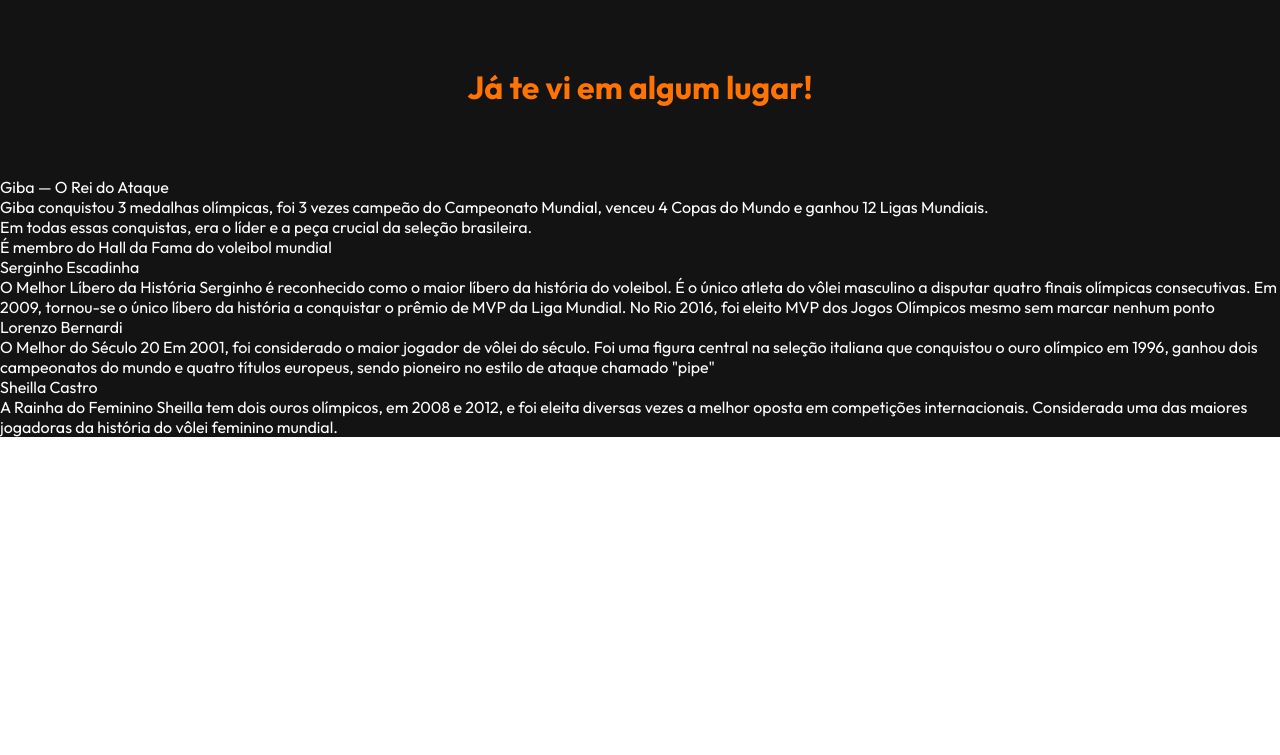
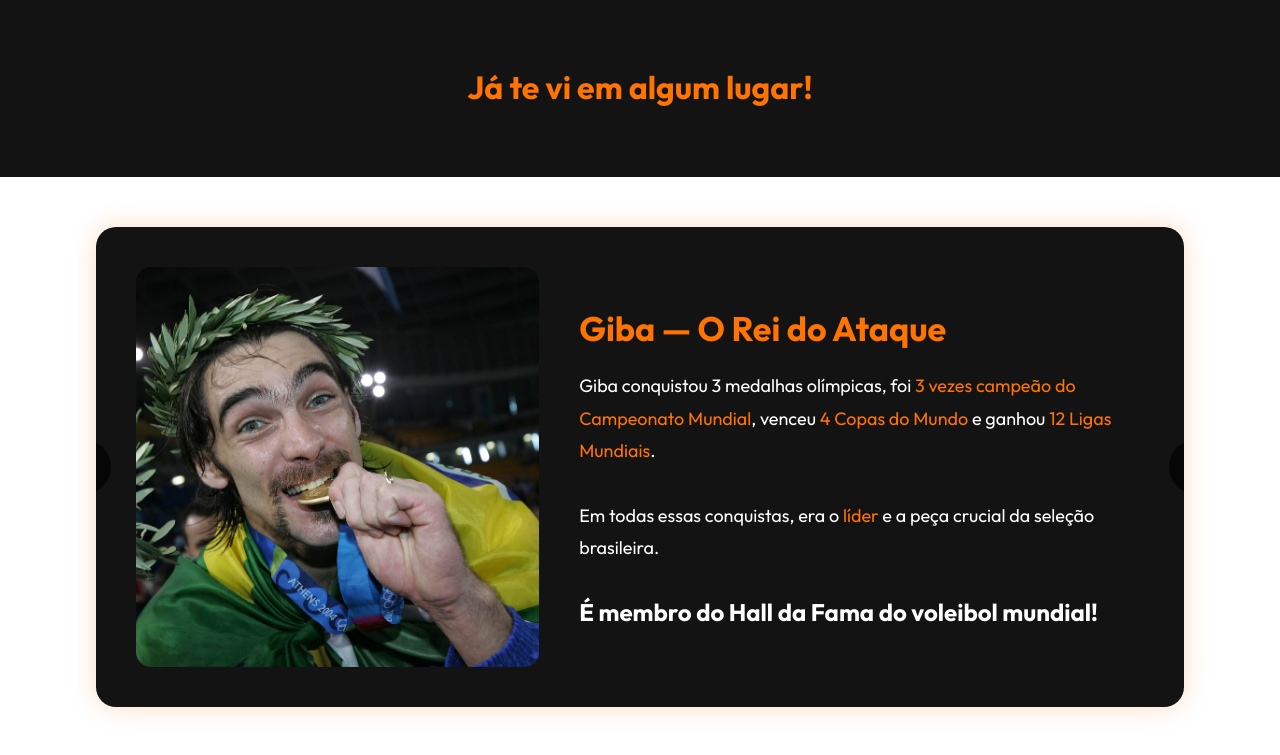
Before and after one commit to MathBernardino/CaminhoDoAce, a website: page public/contexto.html in a window 1280 px wide. Shown: the part 1091-1846 px from the top of the page. Before the commit the page ends 1528 px from the top, so only its background shows below. Drawn offline with Linux system fonts and the light colour scheme; a web font is replaced by a local one.

Commit message:
STYLE Criação do container de jogadores na página de contexto

```diff
--- a/public/contexto.html
+++ b/public/contexto.html
@@ -37,7 +37,9 @@
         <img class="img_contexto" src="assets/img/bloqueio.webp">
     </div>
 
-    <div class="origem"><h1>De onde veio essa paixão?</h1></div>
+    <div class="origem">
+        <h1>De onde veio essa paixão?</h1>
+    </div>
 
     <div class="container_hist">
         <div class="container_hist_img">
@@ -45,55 +47,129 @@
         </div>
 
         <div class="container_hist_text">
-            <p><spend class="destaque">Tudo começou em 1895</spend>, com uma ideia simples e genial de <spend class="destaque">William G. Morgan</spend>, diretor de educação física da YMCA
-                em Massachusetts. <spend class="destaque">Ele queria criar uma alternativa menos intensa ao basquete</spend> — e para isso, foi buscar o
-                melhor de cada esporte da época.</p><br><br>
+            <p>
+                <spend class="destaque">Tudo começou em 1895</spend>, com uma ideia simples e genial de <spend
+                    class="destaque">William G. Morgan</spend>, diretor de educação física da YMCA
+                em Massachusetts. <spend class="destaque">Ele queria criar uma alternativa menos intensa ao basquete
+                </spend> — e para isso, foi buscar o
+                melhor de cada esporte da época.
+            </p><br><br>
 
-            <p>A rede veio do tênis, a bola do basquete e o uso das mãos do handebol. O resultado? <spend class="destaque">Um esporte completamente
-                novo</spend>, batizado de <spend class="destaque">Mintonette</spend> — nome que logo daria lugar ao que hoje conhecemos como <spend class="destaque">Voleibol</spend>.</p>
+            <p>A rede veio do tênis, a bola do basquete e o uso das mãos do handebol. O resultado? <spend
+                    class="destaque">Um esporte completamente
+                    novo</spend>, batizado de <spend class="destaque">Mintonette</spend> — nome que logo daria lugar ao
+                que hoje conhecemos como <spend class="destaque">Voleibol</spend>.</p>
         </div>
     </div>
 
-    <div class="origem"><h1>Já te vi em algum lugar!</h1></div>
-
-    <div class="container_idolos">
-        <div class="cont_giba">
-            <p class="idolos">Giba — O Rei do Ataque</p>
-            <p>Giba conquistou 3 medalhas olímpicas, foi 3 vezes campeão do Campeonato Mundial, venceu 4 Copas do Mundo
-                e ganhou 12 Ligas Mundiais.<br>
-                Em todas essas conquistas, era o líder e a peça crucial da seleção brasileira.<br>
-                É membro do Hall da Fama do voleibol mundial</p>
-        </div>
-        <div class="cont_serginho">
-            <p class="idolos">Serginho Escadinha</p>
-            <p>O Melhor Líbero da História
-                Serginho é reconhecido como o maior líbero da história do voleibol. É o único atleta do vôlei masculino
-                a disputar quatro finais olímpicas consecutivas. Em 2009, tornou-se o único líbero da história a
-                conquistar o prêmio de MVP da Liga Mundial. No Rio 2016, foi eleito MVP dos Jogos Olímpicos mesmo sem
-                marcar nenhum ponto
-            </p>
-        </div>
-        <div class="cont_lorenzo">
-            <p class="idolos">Lorenzo Bernardi</p>
-            <p> O Melhor do Século 20
-                Em 2001, foi considerado o maior jogador de vôlei do século. Foi uma figura central na seleção italiana
-                que conquistou o ouro olímpico em 1996, ganhou dois campeonatos do mundo e quatro títulos europeus,
-                sendo pioneiro no estilo de ataque chamado "pipe"
-            </p>
-        </div>
-        <div class="cont_sheila">
-            <p class="idolos">Sheilla Castro</p>
-            <p> A Rainha do Feminino
-                Sheilla tem dois ouros olímpicos, em 2008 e 2012, e foi eleita diversas vezes a melhor oposta em
-                competições internacionais. Considerada uma das maiores jogadoras da história do vôlei feminino mundial.
-            </p>
-        </div>
+    <div class="origem">
+        <h1>Já te vi em algum lugar!</h1>
     </div>
 
+    <div class="carrossel">
+        <div class="slide ativo">
+            <img src="assets/img/GibaOlimpcs.jpg" alt="Giba">
+
+            <div class="texto-slide">
+                <h2 class="idolos">Giba — O Rei do Ataque</h2>
+                <p>Giba conquistou 3 medalhas olímpicas, foi <spend class="destaque">3 vezes campeão do Campeonato Mundial</spend>, venceu <spend class="destaque">4 Copas do Mundo</spend>
+                    e ganhou <spend class="destaque">12 Ligas Mundiais</spend>.<br><br>
+
+                    Em todas essas conquistas, era o <spend class="destaque">líder</spend> e a peça crucial da seleção brasileira.<br><br></p>
+
+                <h2>É membro do Hall da Fama do voleibol mundial!</h2>
+            </div>
+        </div>
 
 
+        <div class="slide">
+            <img src="assets/img/escadinha.jpg"Serginho">
+            <div class="texto-slide">
+                <h2 class="idolos">Serginho - O Melhor Líbero da História!</h2>
+                <p>
+                    Serginho é reconhecido como o <spend class="destaque">maior líbero da história do voleibol</spend>.
+                    É o único atleta do vôlei
+                    masculino a disputar quatro finais olímpicas consecutivas. <br><br>
+                </p>
+
+                <h2>No Rio 2016, foi eleito MVP dos Jogos Olímpicos <spend class="destaque">mesmo sem marcar nenhum
+                        ponto</spend>!</h2>
+
+            </div>
+        </div>
 
 
+        <div class="slide">
+            <img src="assets/img/Bernardi.jpg" alt="Lorenzo Bernardi">
+            <div class="texto-slide">
+                <h2 class="idolos">Lorenzo Bernardi - O Melhor do Século 20</h2>
+                <p>
+                    Em 2001, foi considerado o <spend class="destaque">maior jogador de vôlei do século</spend>. Foi uma
+                    figura central na seleção
+                    italiana
+                    que conquistou o ouro olímpico em 1996,<spend class="destaque">ganhou dois campeonatos do mundo
+                    </spend> e quatro títulos europeus.<br><br>
+                </p>
+
+                <h2>Sendo pioneiro no estilo de ataque chamado "pipe"</h2>
+
+            </div>
+        </div>
+
+
+        <div class="slide">
+            <img src="assets/img/Sheilla.avif" alt="Sheilla Castro">
+            <div class="texto-slide">
+                <h2 class="idolos">Sheilla Castro - A Rainha do Feminino</h2>
+                <p>
+                    Sheilla tem <spend class="destaque">dois ouros olímpicos</spend>, em 2008 e 2012, e foi eleita diversas vezes a <spend class="destaque">melhor oposta</spend>
+                    em competições internacionais.<br><br>
+
+                    É uma das atletas <spend class="destaque">mais vitoriosas</spend> da história do esporte brasileiro<br><br>
+                </p>
+
+                <h2>Considerada uma das maiores jogadoras da história do vôlei feminino mundial.</h2>
+            </div>
+        </div>
+
+        <button class="btn-carrossel btn-esquerda" onclick="imagemAnterior()">❮</button>
+        <button class="btn-carrossel btn-direita" onclick="proximaImagem()">❯</button>
+    </div>
+
 </body>
+<script>
+    let slides = document.querySelectorAll(".slide");
+    let indice = 0;
+
+    function mostrarSlide() {
+        slides.forEach(slide => {
+            slide.classList.remove("ativo");
+        });
+
+        slides[indice].classList.add("ativo");
+    }
+
+    function proximaImagem() {
+        indice++;
+
+        if (indice >= slides.length) {
+            indice = 0;
+        }
+
+        mostrarSlide();
+    }
+
+    function imagemAnterior() {
+        indice--;
+
+        if (indice < 0) {
+            indice = slides.length - 1;
+        }
+
+        mostrarSlide();
+    }
+
+    mostrarSlide();
+</script>
 
 </html>
--- a/public/css/style.css
+++ b/public/css/style.css
@@ -324,3 +324,80 @@ todo conteudo dentro igual)*/
     background-color: rgb(19, 19, 19);
     color: white;
 }
+
+.carrossel {
+    position: relative;
+    width: 85%;
+    max-width: 1100px;
+    margin: 50px auto;
+    background-color: rgb(19, 19, 19);
+    border-radius: 20px;
+    overflow: hidden;
+    box-shadow: 0 0 25px rgba(255, 115, 0, 0.25);
+}
+
+.slide {
+    display: none;
+    flex-direction: row;
+    align-items: center;
+    gap: 40px;
+    padding: 40px;
+}
+
+.slide.ativo {
+    display: flex;
+}
+
+.slide img {
+    width: 40%;
+    height: 400px;
+    object-fit: cover;
+    object-position: center;
+    border-radius: 15px;
+    flex-shrink: 0;
+}
+
+.texto-slide {
+    color: white;
+    font-family: "Outfit";
+}
+
+.texto-slide p {
+    line-height: 1.8;
+    font-size: 18px;
+}
+
+.idolos {
+    color: rgb(255, 115, 0);
+    font-size: 34px;
+    margin-bottom: 20px;
+}
+
+.btn-carrossel {
+    position: absolute;
+    top: 50%;
+    transform: translateY(-50%);
+    width: 55px;
+    height: 55px;
+    border: none;
+    border-radius: 50%;
+    background-color: rgba(0, 0, 0, 0.7);
+    color: rgb(255, 115, 0);
+    font-size: 28px;
+    cursor: pointer;
+    z-index: 10;
+    transition: 0.3s;
+}
+
+.btn-carrossel:hover {
+    background-color: rgb(255, 115, 0);
+    color: white;
+}
+
+.btn-esquerda {
+    left: -40px;
+}
+
+.btn-direita {
+    right: -40px;
+}
```
Also changed, not shown: public/assets/img/Bernardi.jpg (added), public/assets/img/EmQuadra.jpeg (deleted), public/assets/img/GMorgan.webp (deleted), public/assets/img/GibaOlimpcs.jpg (added), public/assets/img/Haikyuu.jpeg (deleted), public/assets/img/Lorenzo.jpeg (added), public/assets/img/SerginhoEscadinha.jpg (added), public/assets/img/Sheilla.avif (added), public/assets/img/William_G_Morgan.jpg (deleted), public/assets/img/YMCA.jpeg (deleted), public/assets/img/escadinha.jpg (added), public/assets/img/jump.webp (deleted).
